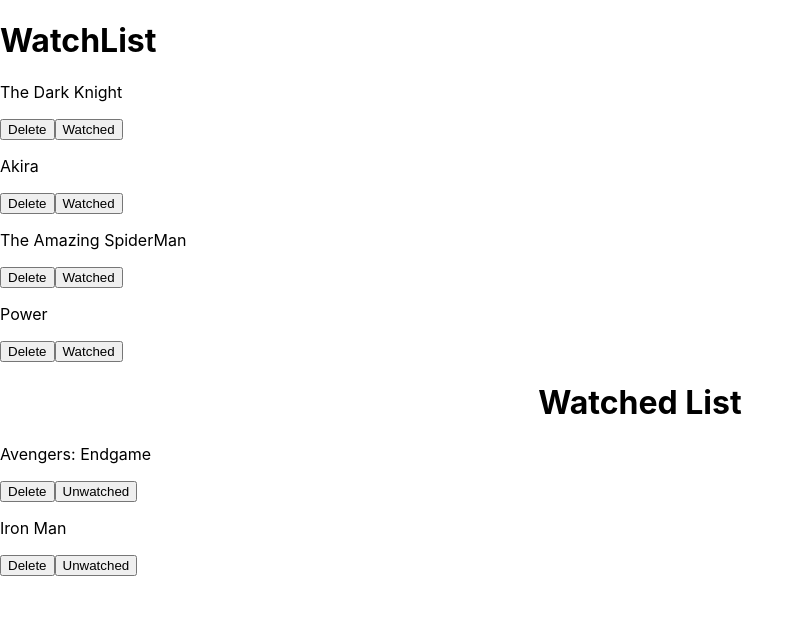
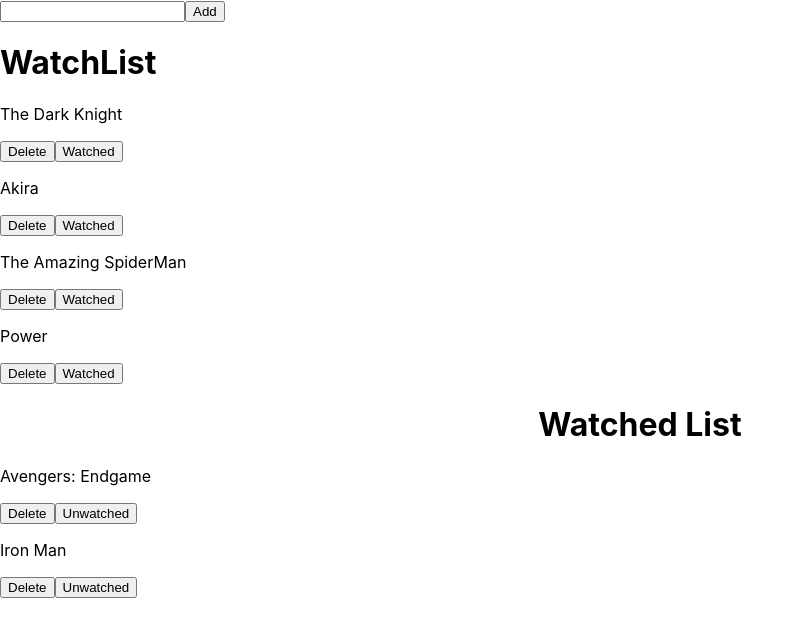
Before and after one commit to kalmansour/imovies-watchlist, a React (Create React App) app: page / in a window 1280 px wide. Shown: the top 636 px of the page, without its empty margins (0-805 px from the left). Built offline with nearby package versions, Linux system fonts and the light colour scheme.

Commit message:
add movie task!

```diff
--- a/src/App.js
+++ b/src/App.js
@@ -1,9 +1,11 @@
 import MovieList from "./components/MovieList";
 import WatchedList from "./components/WatchedList";
+import AddMovieButton from "./components/buttons/AddMovieButton";
 
 function App() {
   return (
     <div>
+      <AddMovieButton />
       <h1>WatchList</h1>
       <MovieList />
       <WatchedList />
--- /dev/null
+++ b/src/components/buttons/AddMovieButton.js
@@ -0,0 +1,27 @@
+import movieStore from "../../stores/movieStore";
+
+const AddMovieButton = () => {
+  // Revise this
+  const handleSubmit = (event) => {
+    event.preventDefault();
+    movieStore.addMovie();
+  };
+
+  const handleChange = (event) => {
+    movieStore.addMovie(event.target.value);
+  };
+
+  return (
+    <div>
+      <input
+        name="name"
+        type="text"
+        className="form-control"
+        onChange={handleChange}
+      />
+      <button onClick={handleSubmit}>Add</button>
+    </div>
+  );
+};
+
+export default AddMovieButton;
--- a/src/stores/movieStore.js
+++ b/src/stores/movieStore.js
@@ -9,8 +9,15 @@
       movies: observable,
       deleteMovie: action,
       watchedMovie: action,
+      addMovie: action,
     });
   }
+
+  addMovie = (newMovie) => {
+    newMovie.id = this.movies[this.movies.length - 1].id + 1;
+    newMovie.watched = false;
+    this.movies.push(newMovie);
+  };
 
   deleteMovie = (_movie) => {
     this.movies = this.movies.filter((movie) => movie !== _movie);
```
